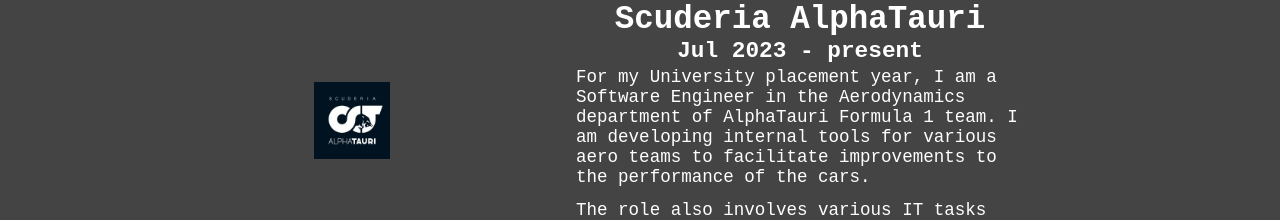
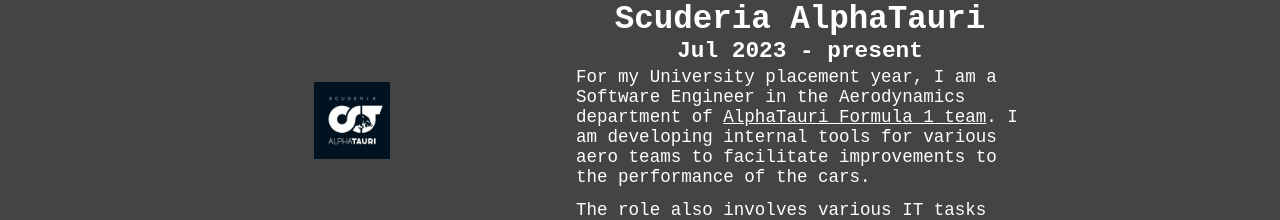
Before and after one commit to BenTaylor25/WebPortfolio2023, a React (Vite) app in the folder web-portfolio-2023/: page /WebPortfolio2023/work in a window 1280 px wide. Shown: the part 177-397 px from the top of the page. Built offline with nearby package versions, Linux system fonts and the light colour scheme.

Commit message:
added link to Scuderia AlphaTauri

```diff
--- a/web-portfolio-2023/src/components/pages/Work.tsx
+++ b/web-portfolio-2023/src/components/pages/Work.tsx
@@ -11,7 +11,8 @@
                     <h2>Jul 2023 - present</h2>
                     <p>
                         For my University placement year, I am a Software Engineer in
-                        the Aerodynamics department of AlphaTauri Formula 1 team.
+                        the Aerodynamics department of <a href="https://scuderia.alphatauri.com/en/">
+                        AlphaTauri Formula 1 team</a>.
                         I am developing internal tools for various aero teams to
                         facilitate improvements to the performance of the cars.
                     </p>
```
